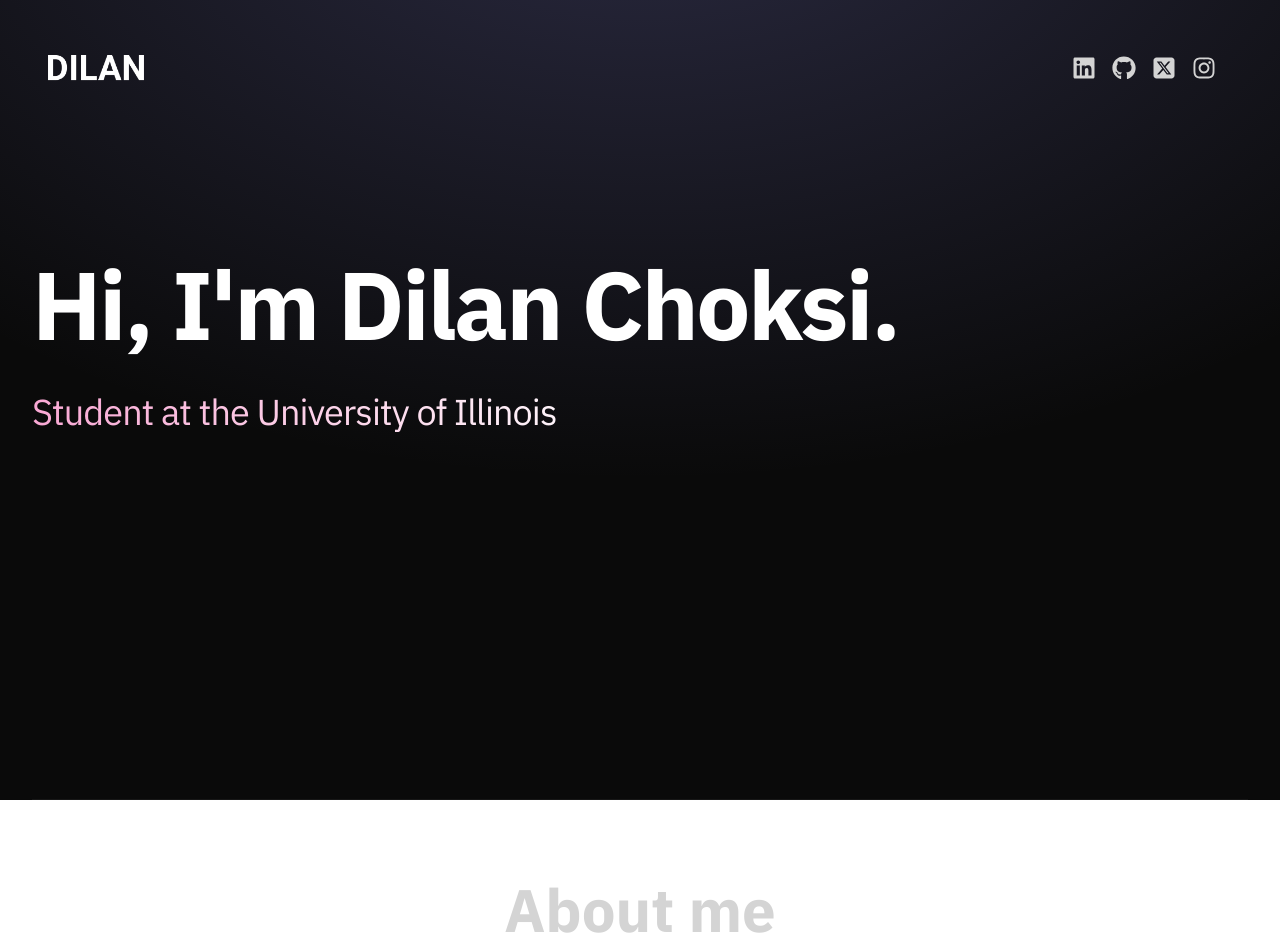
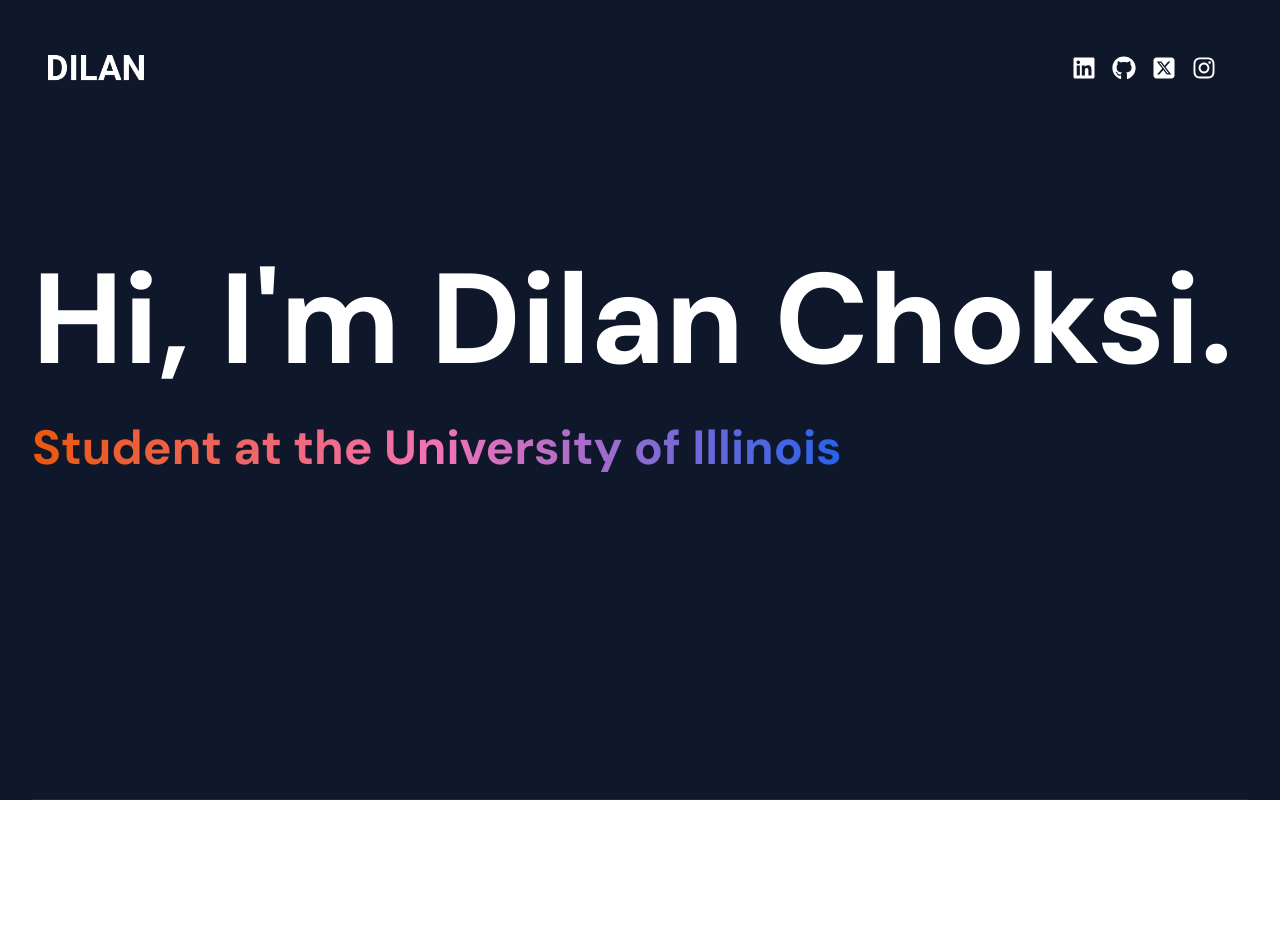
Before and after one commit to dilanchoksi/personal-website, a React (Vite) app: page / in a window 1280 px wide. Shown: the top 952 px of the page. Built offline with nearby package versions, Linux system fonts and the light colour scheme.

Commit message:
color & font changes

```diff
--- a/src/App.jsx
+++ b/src/App.jsx
@@ -8,9 +8,9 @@ import Contact from "./components/Contact";
 
 const App = () => {
   return (
-    <div className="overflow-x-hidden text-neutral-300 antialiased selection:bg-cyan-300 selection:text-cyan-900">
+    <div className="overflow-x-hidden text-white antialiased selection:bg-cyan-300 selection:text-cyan-900">
       <div className="fixed top-0 -z-10 h-full w-full">
-        <div className="absolute top-0 z-[-2] h-full w-full bg-neutral-950 bg-[radial-gradient(ellipse_80%_80%_at_50%_-20%,rgba(120,119,198,0.3),rgba(255,255,255,0))]"></div>
+        <div className="relative h-full w-full bg-slate-900"></div>
       </div>
       <div className="container mx-auto px-8">
         <div className="h-screen flex flex-col">
--- a/src/components/About.jsx
+++ b/src/components/About.jsx
@@ -4,13 +4,20 @@ import { motion } from "framer-motion";
 
 const About = () => {
   return (
-    <div className="border-b border-neutral-900 pb-4">
-      <h1 className="mt-20 mb-10 text-center text-6xl font-bold">About me</h1>
+    <div className="border-b border-slate-800 pb-4">
+      <motion.h1
+        whileInView={{ opacity: 1, y: 0 }}
+        initial={{ opacity: 0, y: -100 }}
+        transition={{ duration: 0.5 }}
+        className="mt-20 mb-10 text-center text-6xl font-bold"
+      >
+        About me
+      </motion.h1>
       <div className="flex flex-wrap items-center">
         <motion.div
           whileInView={{ opacity: 1, x: 0 }}
           initial={{ opacity: 0, x: -100 }}
-          transition={{ duration: 0.5 }}
+          transition={{ duration: 1 }}
           className="w-full lg:w-1/2 lg:p-8"
         >
           <div className="flex items-center justify-center">
--- a/src/components/Contact.jsx
+++ b/src/components/Contact.jsx
@@ -3,7 +3,7 @@ import { motion } from "framer-motion";
 
 const Contact = () => {
   return (
-    <div className="border-b border-neutral-900 pb-20">
+    <div className="border-b border-slate-800 pb-20">
       <motion.h1
         whileInView={{ opacity: 1, y: 0 }}
         initial={{ opacity: 0, y: -100 }}
--- a/src/components/Experience.jsx
+++ b/src/components/Experience.jsx
@@ -3,7 +3,7 @@ import { motion } from "framer-motion";
 
 const Experience = () => {
   return (
-    <div className="border-b border-neutral-900 pb-4">
+    <div className="border-b border-slate-800 pb-4">
       <motion.h1
         whileInView={{ opacity: 1, y: 0 }}
         initial={{ opacity: 0, y: -100 }}
@@ -16,8 +16,8 @@ const Experience = () => {
       {EXPERIENCES.map((experience, index) => (
         <div key={index} className="mb-8 flex flex-wrap lg:justify-center">
           <motion.div
-            whileInView={{ opacity: 1, x: 0 }}
-            initial={{ opacity: 0, x: -100 }}
+            whileInView={{ opacity: 1, y: 0 }}
+            initial={{ opacity: 0, y: -100 }}
             transition={{ duration: 1 }}
             className="w-full lg:w-1/4"
           >
--- a/src/components/Hero.jsx
+++ b/src/components/Hero.jsx
@@ -4,19 +4,19 @@ import { motion } from "framer-motion";
 
 const container = (delay) => ({
   hidden: { x: -100, opacity: 0 },
-  visible: { x: 0, opacity: 1, transition: { duration: 0.5, delay: delay } },
+  visible: { x: 0, opacity: 1, transition: { duration: 1, delay: delay } },
 });
 
 const Hero = () => {
   return (
-    <div className="border-b border-neutral-900 lg:mb-35 h-full">
+    <div className="border-b border-slate-800 lg:mb-35 h-full">
       <div className="w-full">
-        <div className="text-white flex-col items-center lg:items-start">
+        <div className="flex-col items-center lg:items-start">
           <motion.h1
             variants={container(0)}
             initial="hidden"
             animate="visible"
-            className="pt-10 mb-10 text-6xl font-bold tracking-tight lg:text-8xl"
+            className="pt-10 mb-10 text-6xl font-bold lg:text-9xl"
           >
             Hi, I'm Dilan Choksi.
           </motion.h1>
@@ -24,7 +24,7 @@ const Hero = () => {
             variants={container(0.5)}
             initial="hidden"
             animate="visible"
-            className="bg-gradient-to-r from-pink-300 via-white to-purple-500 bg-clip-text text-4xl tracking-tight text-transparent"
+            className="bg-gradient-to-r from-orange-600 via-pink-400 to-blue-600 inline-block text-5xl text-transparent bg-clip-text font-bold"
           >
             Student at the University of Illinois
           </motion.h2>
--- a/src/components/Projects.jsx
+++ b/src/components/Projects.jsx
@@ -3,7 +3,7 @@ import { motion } from "framer-motion";
 
 const Projects = () => {
   return (
-    <div className="border-b border-neutral-900 pb-4">
+    <div className="border-b border-slate-800 pb-4">
       <motion.h1
         whileInView={{ opacity: 1, y: 0 }}
         initial={{ opacity: 0, y: -100 }}
@@ -16,8 +16,8 @@ const Projects = () => {
         {PROJECTS.map((project, index) => (
           <div key={index} className="mb-8 flex flex-wrap lg:justify-center">
             <motion.div
-              whileInView={{ opacity: 1, x: 0 }}
-              initial={{ opacity: 0, x: -100 }}
+              whileInView={{ opacity: 1, y: 0 }}
+              initial={{ opacity: 0, y: -100 }}
               transition={{ duration: 1 }}
               className="w-full lg:w-1/4"
             >
--- a/src/components/Skills.jsx
+++ b/src/components/Skills.jsx
@@ -21,11 +21,11 @@ const iconVariants = (duration) => ({
 
 const Technologies = () => {
   return (
-    <div className="border-b border-neutral-800 pb-24">
+    <div className="border-b border-slate-800 pb-24">
       <motion.h2
         whileInView={{ opacity: 1, y: 0 }}
         initial={{ opacity: 0, y: -100 }}
-        transition={{ duration: 1.5 }}
+        transition={{ duration: 1 }}
         className="my-20 text-center text-6xl font-bold"
       >
         Skills
--- a/src/index.css
+++ b/src/index.css
@@ -1,10 +1,12 @@
 /* @import url("https://fonts.googleapis.com/css2?family=Inter:wght@100..900&display=swap"); */
-@import url("https://fonts.googleapis.com/css2?family=IBM+Plex+Sans:ital,wght@0,100;0,200;0,300;0,400;0,500;0,600;0,700;1,100;1,200;1,300;1,400;1,500;1,600;1,700&display=swap");
+/* @import url("https://fonts.googleapis.com/css2?family=IBM+Plex+Sans:ital,wght@0,100;0,200;0,300;0,400;0,500;0,600;0,700;1,100;1,200;1,300;1,400;1,500;1,600;1,700&display=swap"); */
+
+@import url("https://fonts.googleapis.com/css2?family=DM+Sans:ital,opsz,wght@0,9..40,100..1000;1,9..40,100..1000&display=swap");
 
 @tailwind base;
 @tailwind components;
 @tailwind utilities;
 
 :root {
-  font-family: "IBM Plex Sans", sans-serif;
+  font-family: "DM Sans", sans-serif;
 }
```
